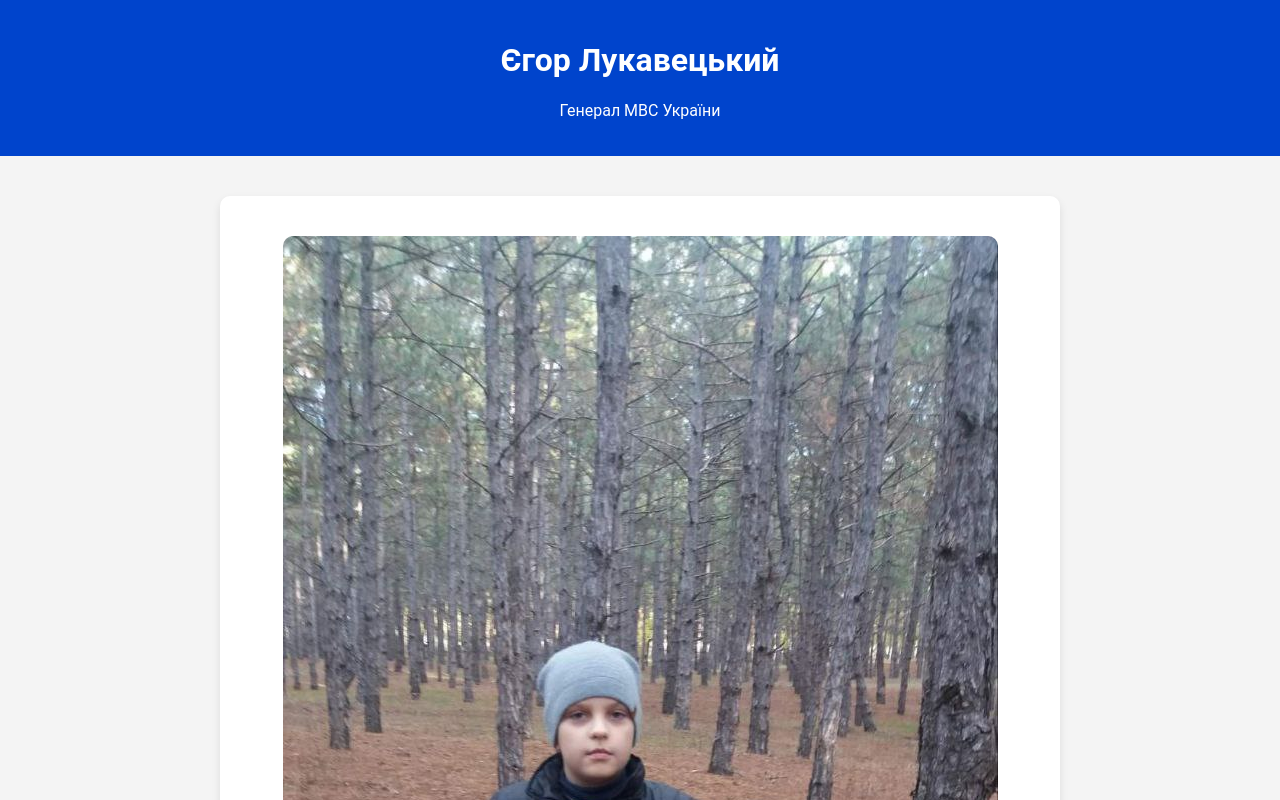
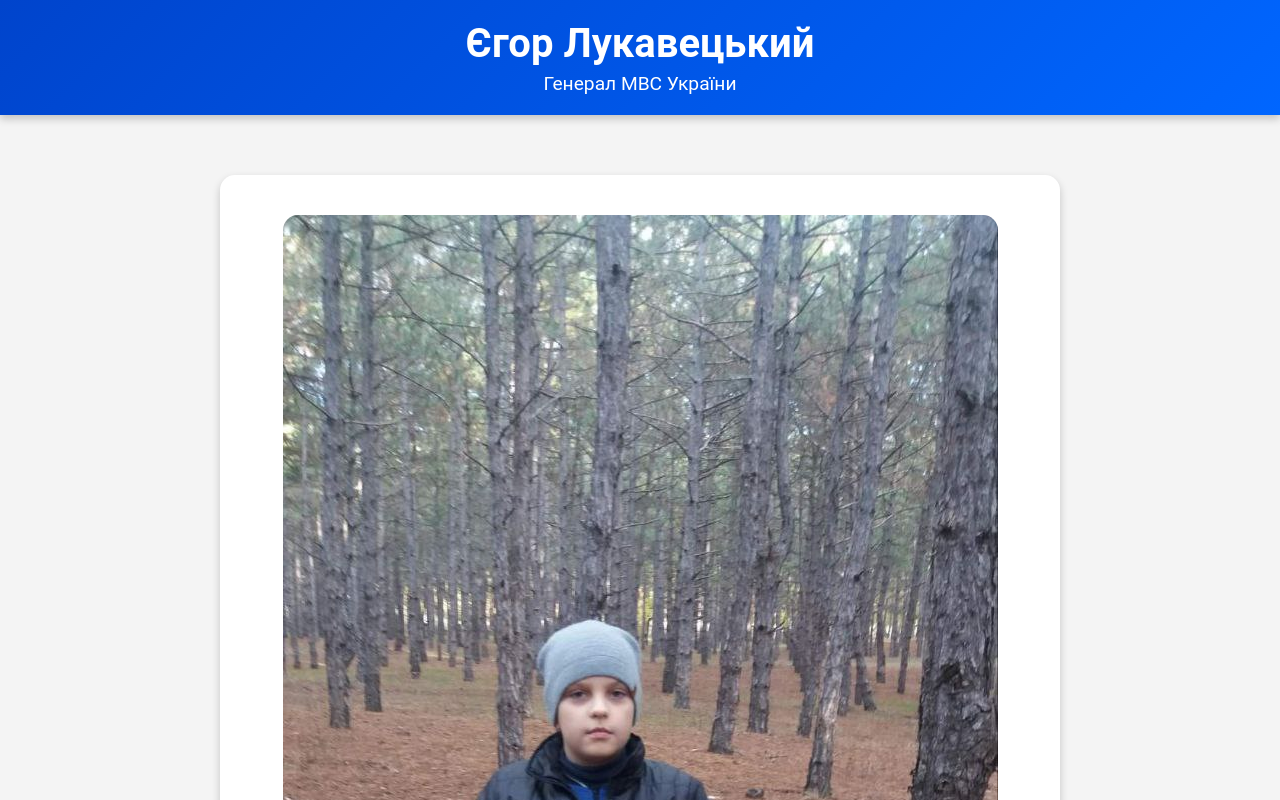
Before and after one commit to xsdew12345/yourusername.github.io, a plain HTML site: page index.html in a window 1280 px wide. Shown: the top 800 px of the page. Drawn offline with Linux system fonts and the light colour scheme.

Commit message:
Add files via upload

```diff
--- a/index.html
+++ b/index.html
@@ -10,15 +10,25 @@
             margin: 0;
             padding: 0;
             background-color: #f4f4f4;
+            color: #333;
         }
         .header {
-            background-color: #0044cc;
+            background: linear-gradient(135deg, #0044cc, #0066ff);
             color: white;
             padding: 20px 0;
             text-align: center;
+            box-shadow: 0 4px 8px rgba(0, 0, 0, 0.2);
+        }
+        .header h1 {
+            margin: 0;
+            font-size: 2.5em;
+        }
+        .header p {
+            margin: 5px 0 0;
+            font-size: 1.2em;
         }
         .content {
-            padding: 20px;
+            padding: 40px 20px;
             margin: auto;
             max-width: 1000px;
             display: flex;
@@ -27,8 +37,8 @@
         }
         .card {
             background-color: white;
-            box-shadow: 0 4px 8px rgba(0, 0, 0, 0.1);
-            border-radius: 10px;
+            box-shadow: 0 4px 8px rgba(0, 0, 0, 0.2);
+            border-radius: 15px;
             margin: 20px;
             padding: 20px;
             width: 100%;
@@ -37,6 +47,11 @@
             transform: translateY(20px);
             animation: fadeInUp 1s ease-out forwards;
             cursor: pointer;
+            transition: transform 0.3s, box-shadow 0.3s;
+        }
+        .card:hover {
+            transform: translateY(0);
+            box-shadow: 0 8px 16px rgba(0, 0, 0, 0.3);
         }
         .photo {
             text-align: center;
@@ -45,7 +60,7 @@
         .photo img {
             max-width: 100%;
             height: auto;
-            border-radius: 10px;
+            border-radius: 15px;
             opacity: 0;
             transform: scale(0.9);
             animation: fadeIn 1s ease-out forwards;
@@ -53,23 +68,17 @@
         .section-title {
             color: #0044cc;
             margin-top: 20px;
+            font-size: 1.8em;
             opacity: 0;
             transform: translateY(20px);
             animation: fadeInUp 1s ease-out forwards;
         }
-        .section-text {
-            opacity: 0;
-            transform: translateY(20px);
-            animation: fadeInUp 1s ease-out forwards;
-        }
-
         @keyframes fadeIn {
             to {
                 opacity: 1;
                 transform: scale(1);
             }
         }
-
         @keyframes fadeInUp {
             to {
                 opacity: 1;
```
Also changed, not shown: egor.html (+12 -5 lines), mvs.html (+12 -5 lines), olga.html (+12 -5 lines).
